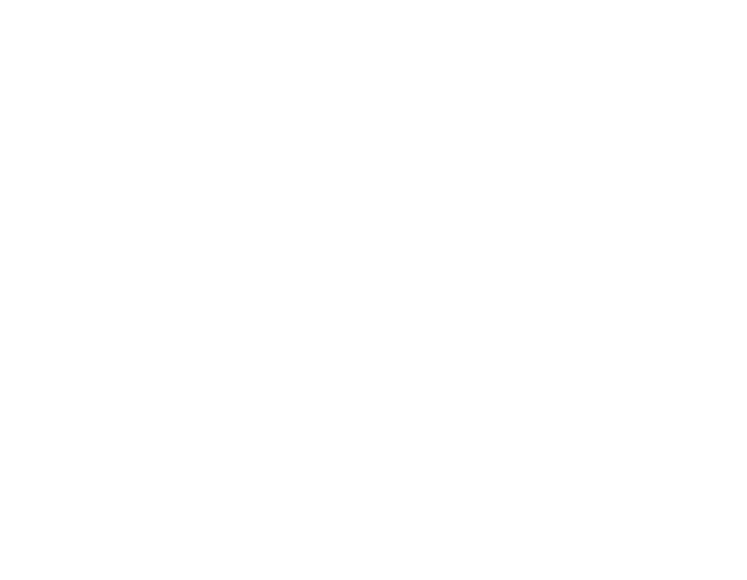
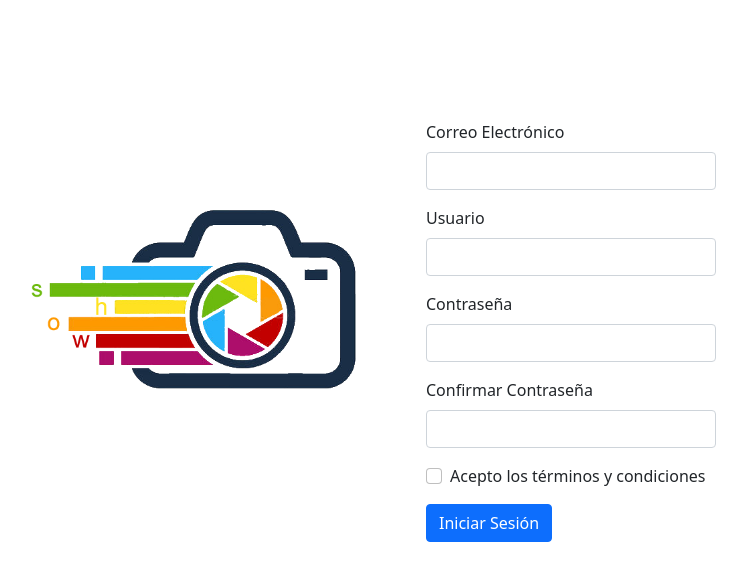
Before and after one commit to SteveenDominguez/fullstack, a plain HTML site: page registro.html in a window 1280 px wide. Shown: the whole page, without its empty margins (214-961 px from the left). Drawn offline with nearby package versions, Linux system fonts and the light colour scheme.

Commit message:
Inicio y Registro - Juan Guzman

```diff
--- /dev/null
+++ b/css/styleinicio.css
@@ -0,0 +1,23 @@
+.content{
+display: flex;
+
+}
+.logo{
+width: 50%;
+height: 100%;
+justify-content: center;
+padding-top: 140px;
+display: block;
+padding-left: 180px;
+}
+.inicio{
+width: 50%;
+height: 100%;
+display: block;
+padding-top: 210px;
+padding-right: 350px;
+}
+.registro{
+    padding-top: 15px;
+    padding-left: 10px;
+}
--- /dev/null
+++ b/css/styleregistro.css
@@ -0,0 +1,18 @@
+.content{
+    display: flex;
+    }
+    .logo{
+        width: 50%;
+        height: 100%;
+        justify-content: center;
+        padding-top: 140px;
+        display: block;
+        padding-left: 180px;
+    }
+    .registro{
+        width: 50%;
+        height: 100%;
+        display: block;
+        padding-top: 120px;
+        padding-right: 350px;
+    }
--- a/css/styles.css
+++ /dev/null
@@ -1,3 +0,0 @@
-.alo{
-
-}
--- a/registro.html
+++ b/registro.html
@@ -1,11 +1,50 @@
 <!DOCTYPE html>
 <html lang="en">
+<link href="https://cdn.jsdelivr.net/npm/bootstrap@5.0.0-beta2/dist/css/bootstrap.min.css" rel="stylesheet"
+    integrity="sha384-BmbxuPwQa2lc/FVzBcNJ7UAyJxM6wuqIj61tLrc4wSX0szH/Ev+nYRRuWlolflfl" crossorigin="anonymous">
+<script src="https://cdn.jsdelivr.net/npm/bootstrap@5.0.0-beta2/dist/js/bootstrap.bundle.min.js"
+    integrity="sha384-b5kHyXgcpbZJO/tY9Ul7kGkf1S0CWuKcCD38l8YkeH8z8QjE0GmW1gYU5S9FOnJ0"
+    crossorigin="anonymous"></script>
+
 <head>
     <meta charset="UTF-8">
     <meta http-equiv="X-UA-Compatible" content="IE=edge">
     <meta name="viewport" content="width=device-width, initial-scale=1.0">
-    <title>Document</title>
+    <link rel="stylesheet" type="text/css" href="css/styleregistro.css">
+    <title>Registro - Show</title>
 </head>
+
 <body>
+    <div class="content">
+        <div class="logo">
+            <img src="images/logo.png" width="500px" height="328px">
+        </div>
+        <div class="registro">
+            <form>
+                <div class="mb-3">
+                    <label for="correo" class="form-label">Correo Electr&oacute;nico</label>
+                    <input type="email" class="form-control" id="correo">
+
+                </div>
+                <div class="mb-3">
+                    <label for="usuario" class="form-label">Usuario</label>
+                    <input type="text" class="form-control" id="usuario">
+                </div>
+                <div class="mb-3">
+                    <label for="pass" class="form-label">Contrase&ntilde;a</label>
+                    <input type="password" class="form-control" id="pass">
+                </div>
+                <div class="mb-3">
+                    <label for="pass2" class="form-label">Confirmar Contrase&ntilde;a</label>
+                    <input type="password" class="form-control" id="pass2">
+                </div>
+                <div class="mb-3 form-check">
+                    <input type="checkbox" class="form-check-input" id="accept">
+                    <label class="form-check-label" for="accept">Acepto los t&eacute;rminos y condiciones</label>
+                </div>
+                <button type="submit" class="btn btn-primary">Iniciar Sesi&oacute;n</button>
+            </form>
+        </div>
 </body>
+
 </html>
```
Also changed, not shown: index.html (+6 -0 lines), inicio.html (+34 -1 lines), images/logo.png (added).
